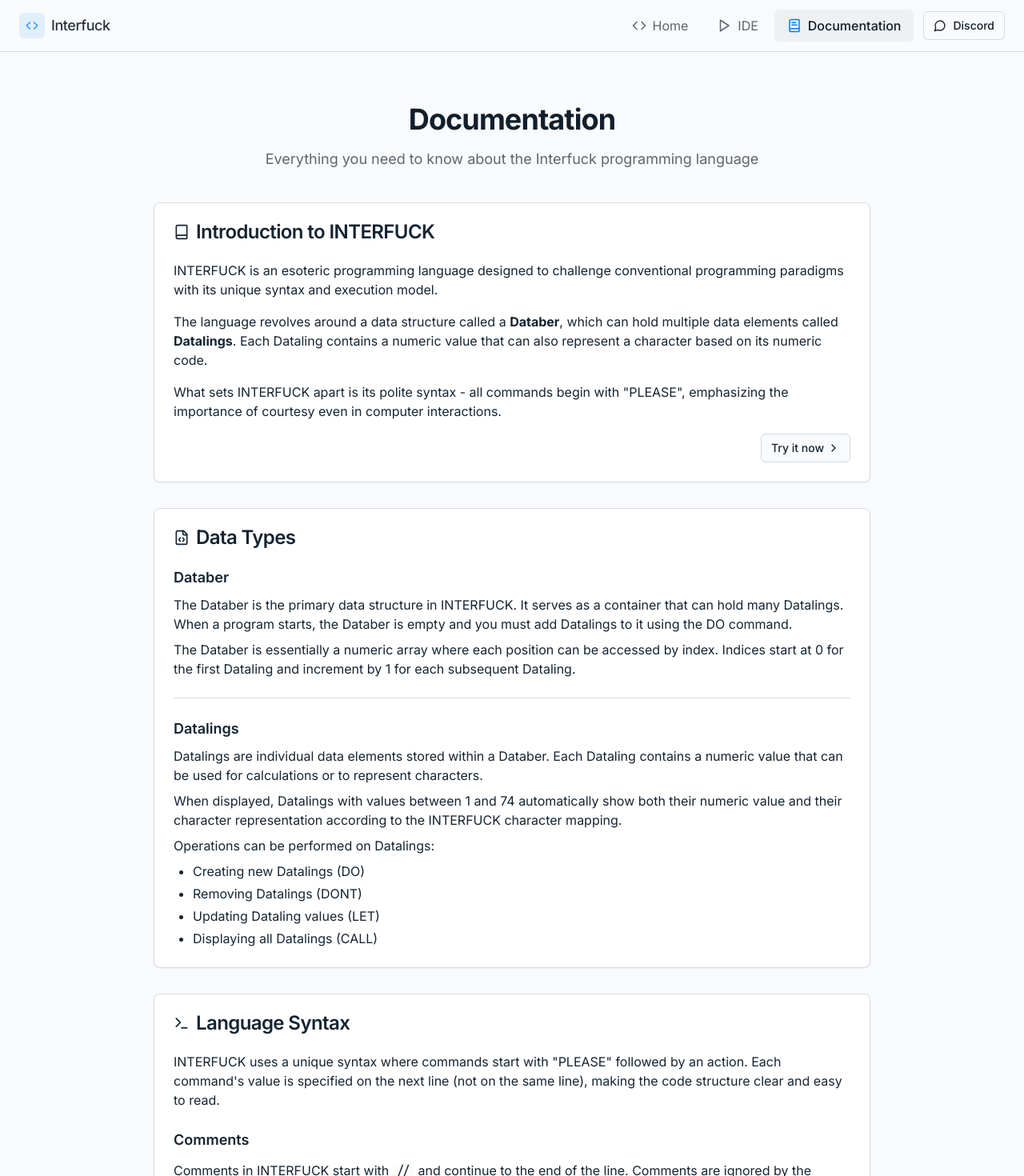
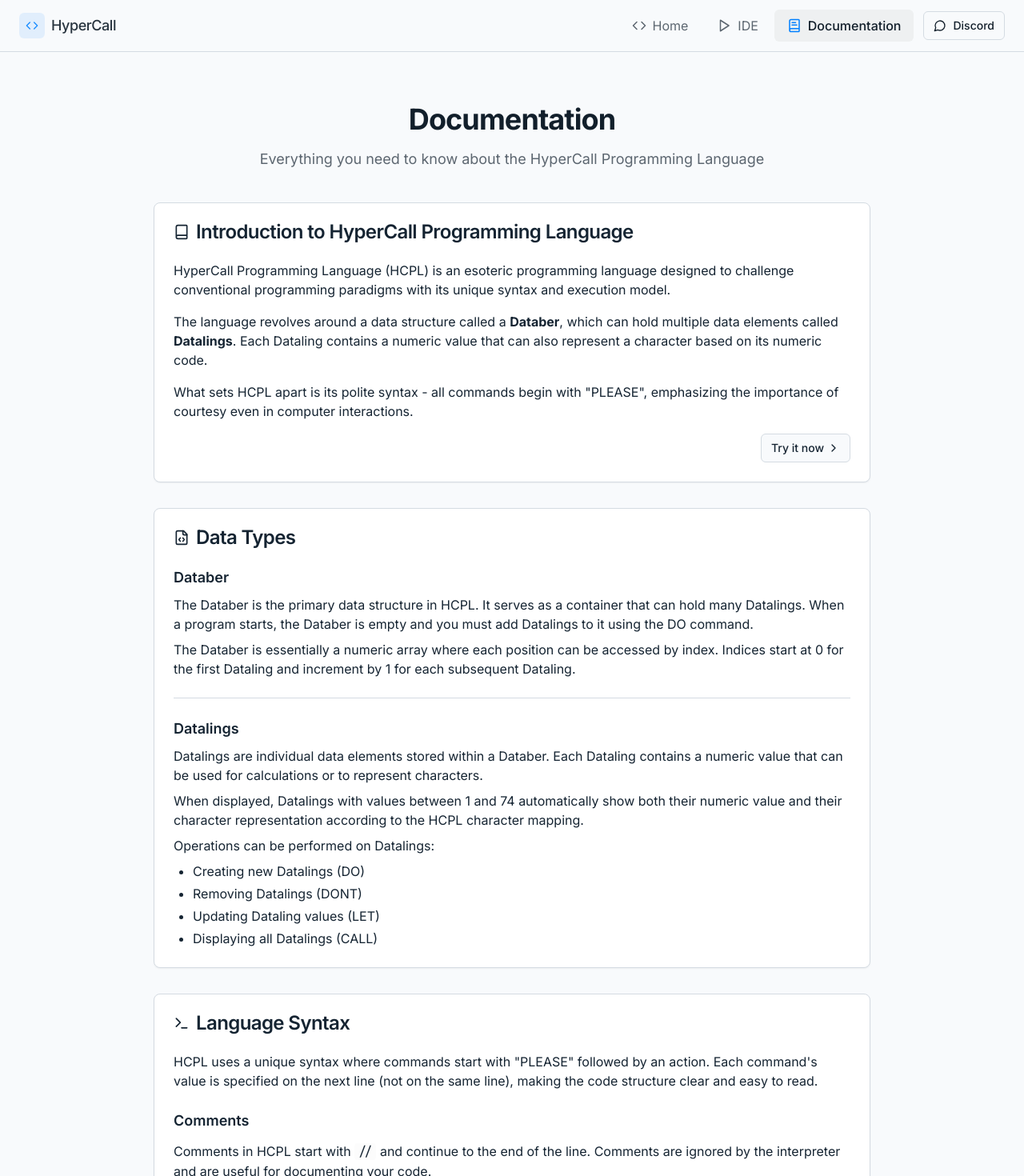
Before and after one commit to Wicin-134/HTCL-IDE, a React (Vite) app: page /docs in a window 1280 px wide. Shown: the top 1470 px of the page at 80% size. Built offline with nearby package versions, Linux system fonts and the light colour scheme.

Commit message:
Rename Interfuck to HyperCall
Renamed all instances of "Interfuck" to "HyperCall" or "HCPL".

```diff
--- a/index.html
+++ b/index.html
@@ -4,9 +4,9 @@
   <head>
     <meta charset="UTF-8" />
     <meta name="viewport" content="width=device-width, initial-scale=1.0" />
-    <title>Interfuck - Esoteric Programming Language</title>
-    <meta name="description" content="Interfuck is an esoteric programming language interpreter with a modern interface." />
-    <meta name="author" content="Interfuck" />
+    <title>HyperCall - Esoteric Programming Language</title>
+    <meta name="description" content="HyperCall is an esoteric programming language interpreter with a modern interface." />
+    <meta name="author" content="HyperCall" />
     <meta property="og:image" content="/og-image.png" />
     <link rel="preconnect" href="https://fonts.googleapis.com">
     <link rel="preconnect" href="https://fonts.gstatic.com" crossorigin>
--- a/src/components/Hero.tsx
+++ b/src/components/Hero.tsx
@@ -23,11 +23,11 @@ const Hero = () => {
           </div>
 
           <h1 className="text-4xl md:text-5xl lg:text-6xl font-bold tracking-tight">
-            Experience the <span className="text-primary">Interfuck</span> Programming Language
+            Experience the <span className="text-primary">HyperCall</span> Programming Language
           </h1>
 
           <p className="mt-6 text-lg md:text-xl text-muted-foreground max-w-2xl">
-            Interfuck is an esoteric programming language designed to challenge conventional programming paradigms with its unique syntax and execution model.
+            HyperCall Programming Language (HCPL) is an esoteric programming language designed to challenge conventional programming paradigms with its unique syntax and execution model.
           </p>
 
           <div className="mt-8 flex flex-col sm:flex-row gap-4 w-full justify-center">
--- a/src/components/Layout.tsx
+++ b/src/components/Layout.tsx
@@ -45,7 +45,7 @@ const Layout = ({
             <div className="flex items-center justify-center w-8 h-8 rounded-md bg-primary/10">
               <Code size={16} className="text-primary" />
             </div>
-            <span className="font-medium tracking-tight text-lg">Interfuck</span>
+            <span className="font-medium tracking-tight text-lg">HyperCall</span>
           </Link>
 
           {/* Desktop Navigation */}
@@ -92,7 +92,7 @@ const Layout = ({
       <footer className="border-t py-6 md:py-8">
         <div className="container flex flex-col md:flex-row justify-between items-center gap-4 text-sm text-muted-foreground">
           <div>
-            <p>2025 Interfuck</p>
+            <p>2025 HyperCall</p>
           </div>
           <div className="flex gap-6">
             <a href="https://discord.gg/4VbEjuSF" className="hover:text-foreground transition-colors">Contact</a>
--- a/src/lib/interfuckInterpreter.ts
+++ b/src/lib/interfuckInterpreter.ts
@@ -1,4 +1,4 @@
-// Interpreter for the INTERFUCK programming language
+// Interpreter for the HyperCall Programming Language (HCPL)
 
 // Function to convert number to character
 export function convertToChar(value: number): string {
@@ -194,7 +194,7 @@ function validateCommandSyntax(line: string): string | null {
   return null;
 }
 
-// Główna funkcja interpretująca kod INTERFUCK
+// Główna funkcja interpretująca kod HyperCall Programming Language
 export function interpretInterfuck(input: InterfuckInput): InterfuckResult {
   const { code, hideCommandOutput = false } = input;
   const databer = new Databer();
--- a/src/pages/Docs.tsx
+++ b/src/pages/Docs.tsx
@@ -11,7 +11,7 @@ const Docs = () => {
         <div className="max-w-3xl mx-auto mb-10 text-center">
           <h1 className="text-4xl font-bold tracking-tight mb-4">Documentation</h1>
           <p className="text-muted-foreground text-lg">
-            Everything you need to know about the Interfuck programming language
+            Everything you need to know about the HyperCall Programming Language
           </p>
         </div>
 
@@ -20,12 +20,12 @@ const Docs = () => {
             <CardHeader>
               <CardTitle className="flex items-center gap-2">
                 <Book className="h-5 w-5" />
-                Introduction to INTERFUCK
+                Introduction to HyperCall Programming Language
               </CardTitle>
             </CardHeader>
             <CardContent className="space-y-4">
               <p>
-                INTERFUCK is an esoteric programming language designed to challenge conventional
+                HyperCall Programming Language (HCPL) is an esoteric programming language designed to challenge conventional
                 programming paradigms with its unique syntax and execution model.
               </p>
               <p>
@@ -34,7 +34,7 @@ const Docs = () => {
                 that can also represent a character based on its numeric code.
               </p>
               <p>
-                What sets INTERFUCK apart is its polite syntax - all commands begin with "PLEASE",
+                What sets HCPL apart is its polite syntax - all commands begin with "PLEASE",
                 emphasizing the importance of courtesy even in computer interactions.
               </p>
               <div className="flex justify-end mt-4">
@@ -57,7 +57,7 @@ const Docs = () => {
             <CardContent className="space-y-6">
               <div>
                 <h3 className="text-lg font-semibold mb-2">Databer</h3>
-                <p>The Databer is the primary data structure in INTERFUCK. It serves as a container that can hold many Datalings. When a program starts, the Databer is empty and you must add Datalings to it using the DO command.</p>
+                <p>The Databer is the primary data structure in HCPL. It serves as a container that can hold many Datalings. When a program starts, the Databer is empty and you must add Datalings to it using the DO command.</p>
                 <p className="mt-2">
                   The Databer is essentially a numeric array where each position can be accessed by index.
                   Indices start at 0 for the first Dataling and increment by 1 for each subsequent Dataling.
@@ -74,7 +74,7 @@ const Docs = () => {
                 </p>
                 <p className="mt-2">
                   When displayed, Datalings with values between 1 and 74 automatically show both their numeric
-                  value and their character representation according to the INTERFUCK character mapping.
+                  value and their character representation according to the HCPL character mapping.
                 </p>
                 <p className="mt-2">
                   Operations can be performed on Datalings:
@@ -99,14 +99,14 @@ const Docs = () => {
             <CardContent>
               <div className="space-y-6">
                 <p>
-                  INTERFUCK uses a unique syntax where commands start with "PLEASE" followed by an action.
+                  HCPL uses a unique syntax where commands start with "PLEASE" followed by an action.
                   Each command's value is specified on the next line (not on the same line), making the code structure clear and easy to read.
                 </p>
 
                 <div>
                   <h3 className="text-lg font-semibold mb-3">Comments</h3>
                   <p>
-                    Comments in INTERFUCK start with <code className="font-mono bg-secondary/20 px-1 rounded">//</code> and continue to the end of the line.
+                    Comments in HCPL start with <code className="font-mono bg-secondary/20 px-1 rounded">//</code> and continue to the end of the line.
                     Comments are ignored by the interpreter and are useful for documenting your code.
                   </p>
                   <div className="bg-secondary/20 p-3 rounded-md mt-3">
@@ -180,7 +180,7 @@ PLEASE DO :1.  // This is also a comment
                 <div>
                   <h3 className="text-lg font-semibold mb-2">Required EXIT Command</h3>
                   <p className="text-destructive font-medium">
-                    Every INTERFUCK program MUST end with the <code className="font-mono bg-secondary/20 px-1 rounded">PLEASE EXIT :6.</code> command.
+                    Every HCPL program MUST end with the <code className="font-mono bg-secondary/20 px-1 rounded">PLEASE EXIT :6.</code> command.
                     The IDE will throw a "Stupid error" if this command is missing.
                   </p>
                 </div>
@@ -195,7 +195,7 @@ PLEASE DO :1.  // This is also a comment
                 <div>
                   <h3 className="text-lg font-semibold mb-2">Syntax Requirements</h3>
                   <p>
-                    INTERFUCK has strict syntax requirements that must be followed:
+                    HCPL has strict syntax requirements that must be followed:
                   </p>
                   <ul className="list-disc pl-6 mt-2 space-y-1">
                     <li>All commands must include a period (.) - the "Orb"</li>
@@ -217,7 +217,7 @@ PLEASE DO :1.  // This is also a comment
             </CardHeader>
             <CardContent>
               <p className="mb-4">
-                INTERFUCK can represent characters using numeric values. Values are mapped to
+                HCPL can represent characters using numeric values. Values are mapped to
                 specific characters according to the following comprehensive scheme:
               </p>
 
@@ -324,7 +324,7 @@ PLEASE DO :1.  // This is also a comment
               <p className="mt-4">
                 When the IDE displays Dataling values between 1 and 74, it shows both the
                 numeric value and the corresponding character representation. This makes it easier to work
-                with text in INTERFUCK programs.
+                with text in HCPL programs.
               </p>
 
               <div className="bg-secondary/20 p-3 rounded-md mt-4">
@@ -349,7 +349,7 @@ PLEASE CALL :4.
             </CardHeader>
             <CardContent>
               <p className="mb-4">
-                INTERFUCK has unique names for certain programming concepts and characters:
+                HCPL has unique names for certain programming concepts and characters:
               </p>
               <div className="space-y-6">
                 <div>
@@ -411,7 +411,7 @@ PLEASE CALL :4.
             </CardHeader>
             <CardContent>
               <p className="mb-4">
-                INTERFUCK throws specific errors when it encounters issues in your code. Common errors include:
+                HCPL throws specific errors when it encounters issues in your code. Common errors include:
               </p>
 
               <div className="space-y-4">
@@ -464,13 +464,13 @@ PLEASE CALL :4.
 
                 <div className="p-3 border border-destructive/30 rounded">
                   <p className="font-medium">Unrecognized Action</p>
-                  <p className="text-muted-foreground">Using an action that is not part of the INTERFUCK language</p>
+                  <p className="text-muted-foreground">Using an action that is not part of the HCPL language</p>
                 </div>
               </div>
 
               <p className="mt-4">
                 When an error occurs, the IDE will display a clear error message that
-                explains the issue and helps you debug your code. INTERFUCK uses unique error names that reflect its quirky nature.
+                explains the issue and helps you debug your code. HCPL uses unique error names that reflect its quirky nature.
               </p>
             </CardContent>
           </Card>
@@ -621,7 +621,7 @@ PLEASE EXIT :6.`}
             <CardContent>
               <div className="space-y-4">
                 <p>
-                  While INTERFUCK is an esoteric language primarily designed for fun, following
+                  While HCPL is an esoteric language primarily designed for fun, following
                   these best practices will make your code more readable and maintainable:
                 </p>
 
@@ -652,7 +652,7 @@ PLEASE EXIT :6.`}
           <div className="flex justify-center my-8">
             <Link to="/try">
               <Button size="lg" className="gap-2">
-                Try INTERFUCK Now
+                Try HCPL Now
               </Button>
             </Link>
           </div>
--- a/src/pages/Index.tsx
+++ b/src/pages/Index.tsx
@@ -45,7 +45,7 @@ const Index = () => {
           <div className="container px-4">
             <div className="text-center max-w-2xl mx-auto mb-12 animate-fade-in">
               <h2 className="text-3xl font-bold tracking-tight mb-4">
-                Why Interfuck?
+                Why HyperCall?
               </h2>
               <p className="text-muted-foreground text-lg">
                 Discover the unique advantages of programming in this esoteric language
@@ -56,7 +56,7 @@ const Index = () => {
               <FeatureCard
                 icon={<Terminal size={24} />}
                 title="Unique Data Structure"
-                description="Interfuck uses the Databer system with Datalings, where each command's value is specified on the next line for clear data input."
+                description="HyperCall uses the Databer system with Datalings, where each command's value is specified on the next line for clear data input."
               />
               <FeatureCard
                 icon={<BookText size={24} />}
--- a/src/pages/Try.tsx
+++ b/src/pages/Try.tsx
@@ -7,9 +7,9 @@ const Try = () => {
     <Layout>
       <div className="container px-4 py-16">
         <div className="max-w-3xl mx-auto mb-10 text-center">
-          <h1 className="text-4xl font-bold tracking-tight mb-4">Interfuck IDE</h1>
+          <h1 className="text-4xl font-bold tracking-tight mb-4">HyperCall IDE</h1>
           <p className="text-muted-foreground text-lg">
-            Write, run, and debug Interfuck code in your browser
+            Write, run, and debug HCPL code in your browser
           </p>
         </div>
 
```
Also changed, not shown: 1 other file (tests, documents, lock files or other folders).
